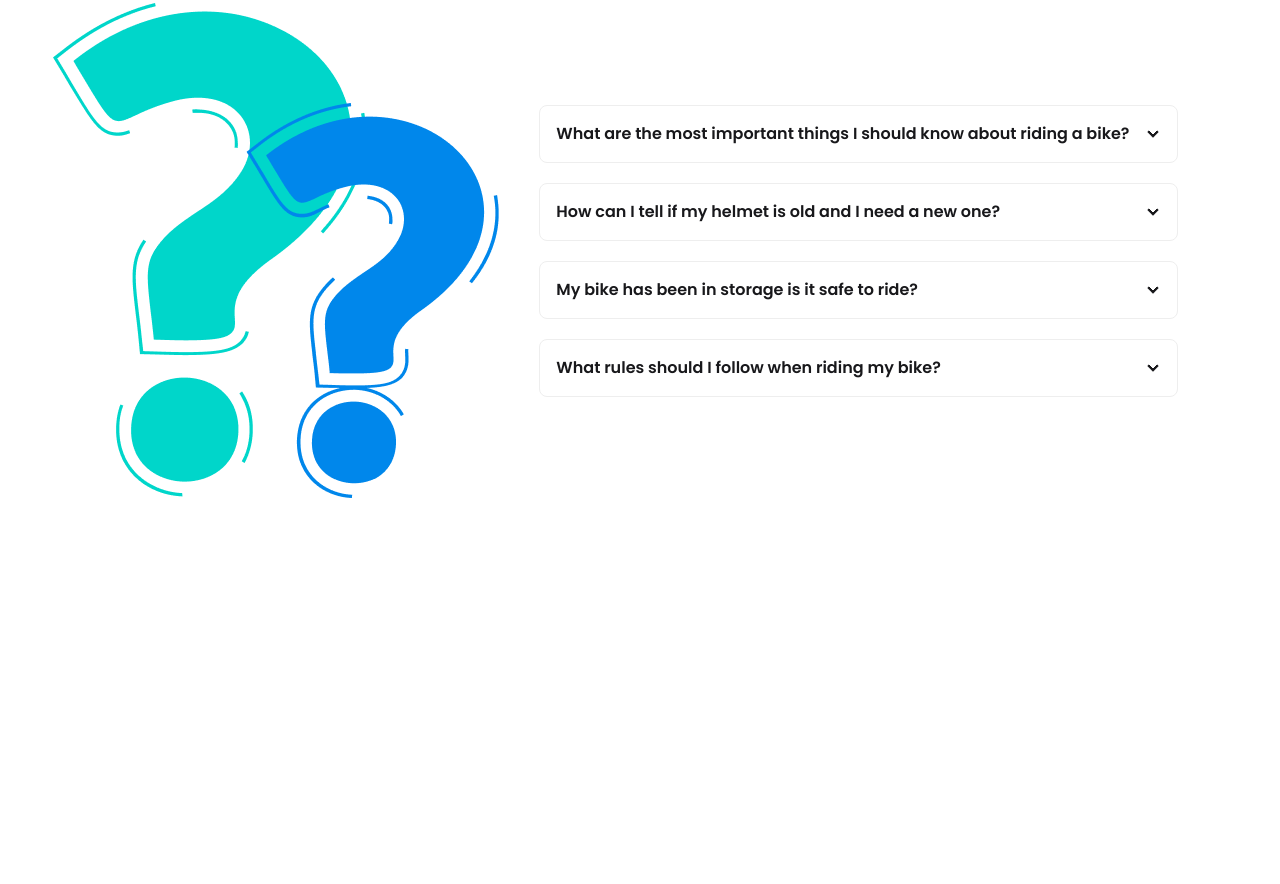
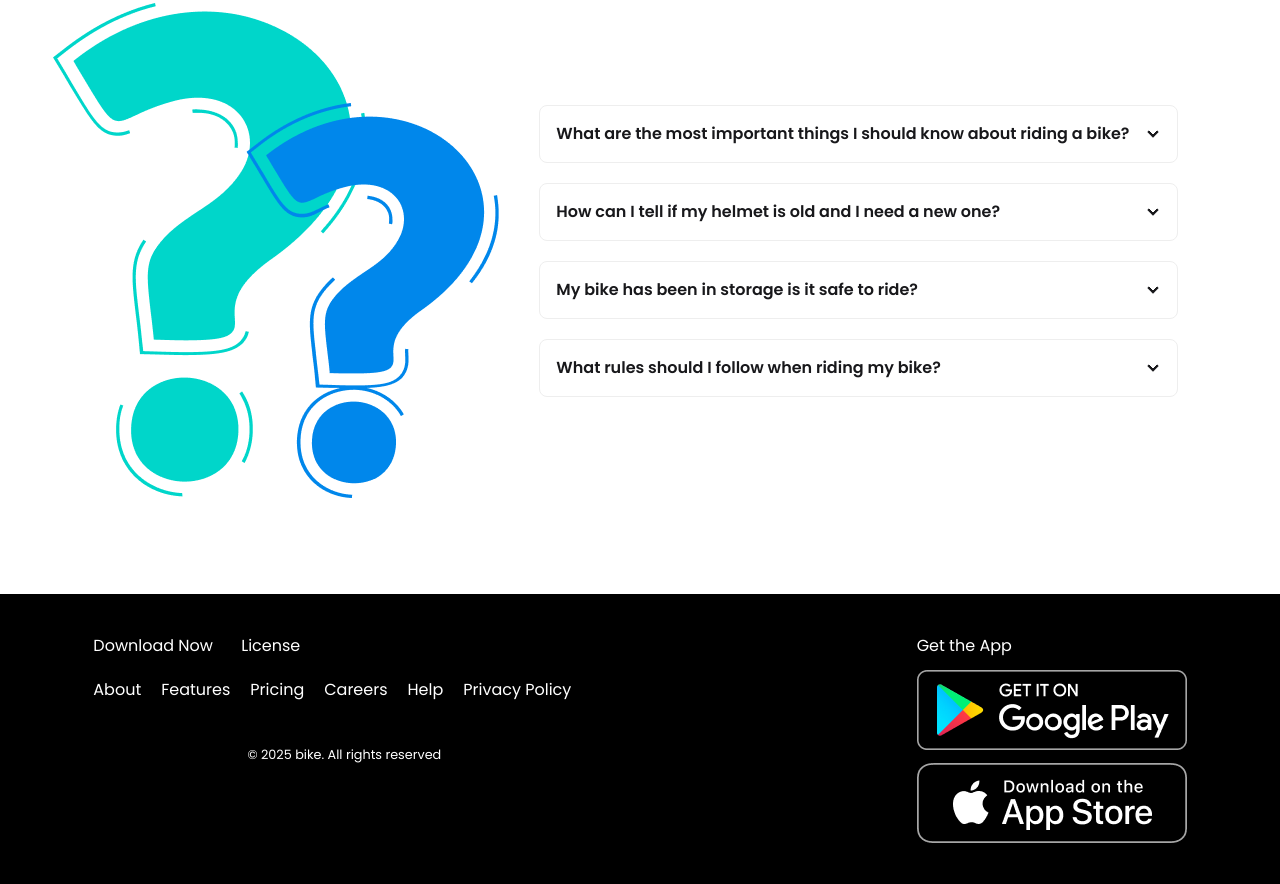
Before and after one commit to sohagroy7223/biker-zone, a plain HTML site: page index.html in a window 1280 px wide. Shown: the part 2565-3449 px from the top of the page. Before the commit the page ends 3063 px from the top, so only its background shows below. Drawn offline with nearby package versions, Linux system fonts and the light colour scheme.

Commit message:
addad footer section

```diff
--- a/index.html
+++ b/index.html
@@ -359,7 +359,7 @@
                         Frequently Asked
                         <span style="color: #e76f51">Questions</span>
                     </h2>
-                    <div class="flex items-center gap-10">
+                    <div class="md:flex items-center gap-10">
                         <img src="images/others/faq.png" alt="" />
 
                         <div class="space-y-5">
@@ -424,5 +424,30 @@
                 </div>
             </section>
         </main>
+        <footer class="w-full bg-black mt-24">
+            <div class="w-11/12 mx-auto flex justify-between p-10">
+                <div class="text-[#ffffff] space-x-6">
+                    <a href="#">Download Now</a>
+                    <a href="#">License</a>
+
+                    <ul class="mt-5 flex space-x-5">
+                        <li><a href="#">About</a></li>
+                        <li><a href="#">Features</a></li>
+                        <li><a href="#">Pricing</a></li>
+                        <li><a href="#">Careers</a></li>
+                        <li><a href="#">Help</a></li>
+                        <li><a href="#">Privacy Policy</a></li>
+                    </ul>
+                    <div class="text-[#ffffff] text-center p-10">
+                        <small>© 2025 bike. All rights reserved</small>
+                    </div>
+                </div>
+                <div class="text-[#ffffff] space-y-3">
+                    <p>Get the App</p>
+                    <img src="images/others/android.png" alt="" />
+                    <img src="images/others/ios.png" alt="" />
+                </div>
+            </div>
+        </footer>
     </body>
 </html>
```
